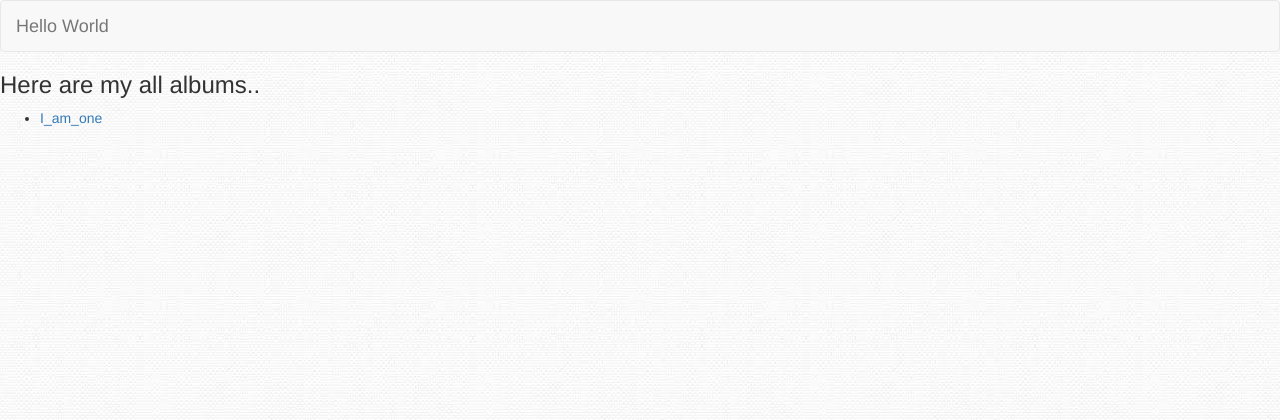
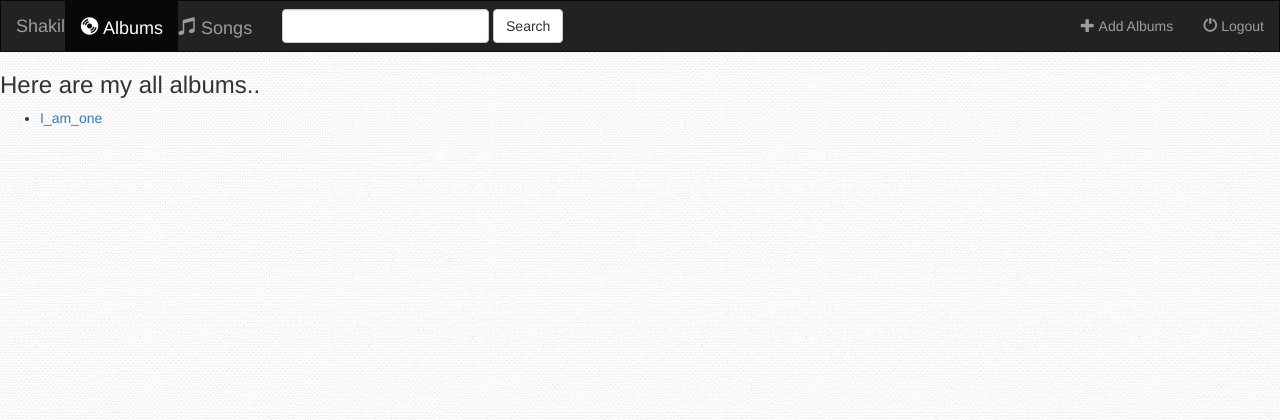
Before and after one commit to shakilaust/Learing-Django-with-BackyRoberts, a Django app: page /music/ in a window 1280 px wide. Shown: the top 420 px of the page. Run offline with Django 3.2, Linux system fonts and the light colour scheme; data comes from the database, SQL or seed files in the repository; some libraries are stand-ins or nearby versions.

Commit message:
Finish Video 27..

```diff
--- a/music/static/music/style.css
+++ b/music/static/music/style.css
@@ -1,3 +1,11 @@
 body {
     background: white url("images/whiteBackGround.jpg");
 }
+
+.navbar {
+    border-radius: 0;
+}
+
+.navbar-brand {
+    front-family: 'Satisfy',cursive;
+}
--- a/music/templates/music/index.html
+++ b/music/templates/music/index.html
@@ -1,14 +1,60 @@
 <!-- Loads the path your static files -->
 {% load staticfiles %}
+<link rel="stylesheet" href="https://maxcdn.bootstrapcdn.com/bootstrap/3.3.7/css/bootstrap.min.css" />
 <link rel="stylesheet" type="text/css" href="{% static 'music/style.css' %}" />
-<link rel="stylesheet" href="https://maxcdn.bootstrapcdn.com/bootstrap/3.3.7/css/bootstrap.min.css" />
+<link rel="stylesheet" type="text/css" href="//fonts.googleapis.com/css?family=Satisfy" />
+<script src="https://ajax.googleapis.com/ajax/libs/jquery/3.2.1/jquery.min.js"></script>
+<script href="https://maxcdn.bootstrapcdn.com/bootstrap/3.3.7/js/bootstrap.min.js"> </script>
 
-<nav class="navbar navbar-default">
+<nav class="navbar navbar-inverse">
     <div class="container-fluid">
-        <!-- Logo -->
+        <!-- Header -->
         <div class="navbar-header">
-            <a class="navbar-brand" href="{% url 'music:index' %}"> Hello World</a>
+            <button type="button" class="navbar-toggle" data-toggle="collapse" data-target="#topNavBar">
+                <span class="icon-bar"></span>
+                <span class="icon-bar"></span>
+                <span class="icon-bar"></span>
+            </button>
+            <a class="navbar-brand" href="{% url 'music:index' %}">Shakil</a>
         </div>
+        <!-- items -->
+        <div>
+            <ul class="nav navbar-nav" id="topNavBar">
+                <li class="active">
+                    <a class="navbar-brand" href="{% url 'music:index' %}">
+                        <span class="glyphicon glyphicon-cd" aria-hidden="true"></span>&nbsp;Albums
+                    </a>
+                </li>
+                <li class="">
+                    <a class="navbar-brand" href="#">
+                        <span class="glyphicon glyphicon-music" aria-hidden="true"></span>&nbsp;Songs
+                    </a>
+                </li>
+
+            </ul>
+
+            <form class="navbar-form navbar-left" role="search" method="get" action="#">
+                <div class="form-group">
+                    <input type="text" class="form-control" name="query" val="" />
+                    <button type="button" class="btn btn-default">Search</button>
+                </div>
+            </form>
+            <nav class="nav navbar-nav navbar-right">
+                <li class="">
+                    <a href="#">
+                        <span class="glyphicon glyphicon-plus" aria-hidden="true"></span>&nbsp;Add Albums
+                    </a>
+                </li>
+                <li class="">
+                    <a href="#">
+                        <span class="glyphicon glyphicon-off" aria-hidden="true"></span>&nbsp;Logout
+                    </a>
+                </li>
+            </nav>
+
+
+        </div>
+
     </div>
 </nav>
 
```
